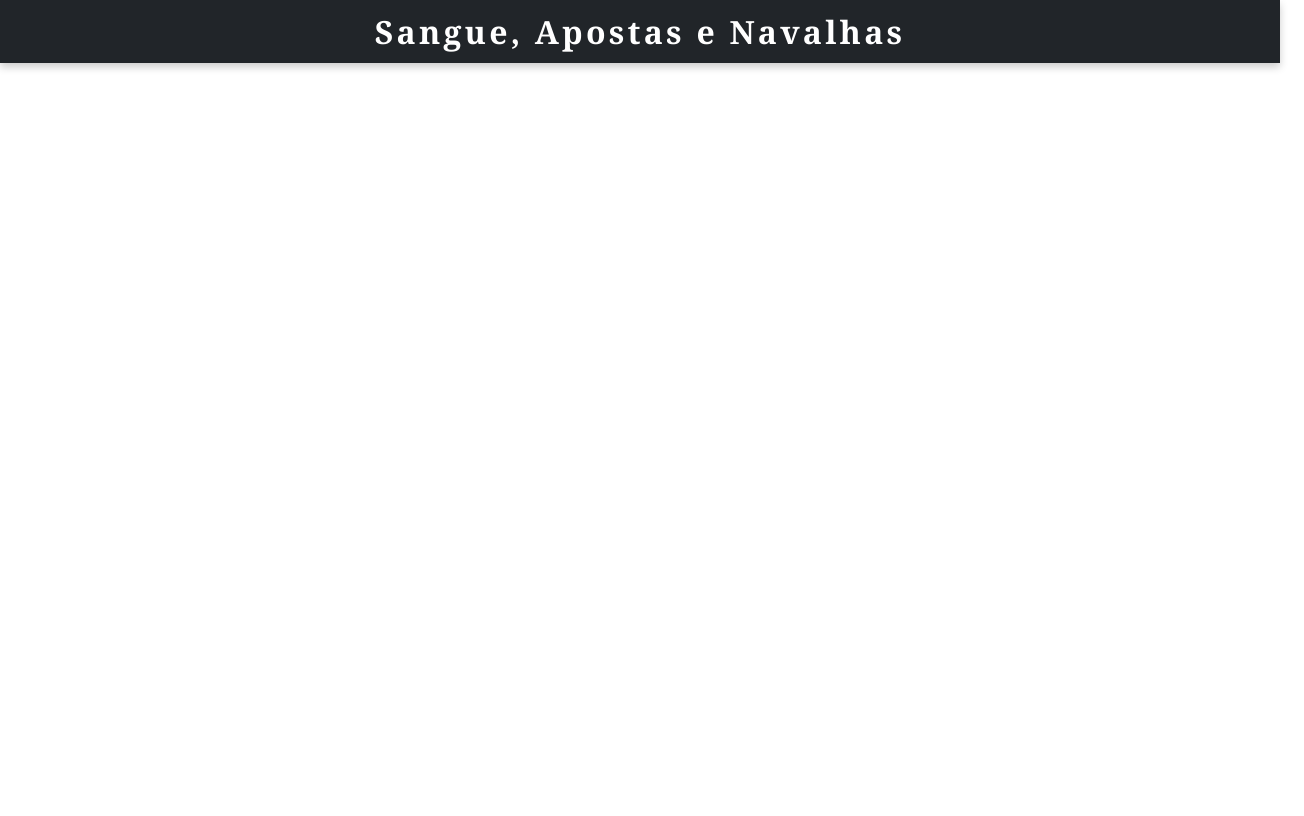
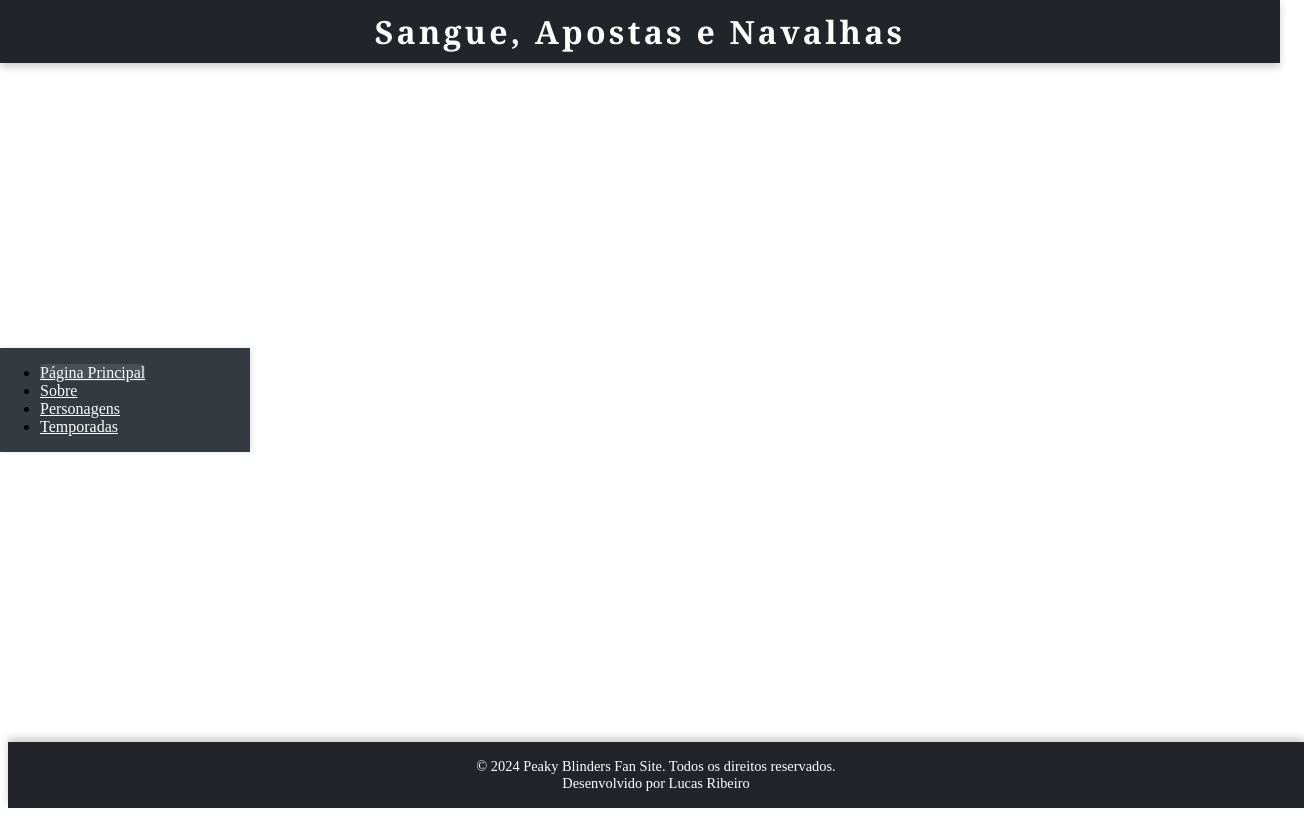
Before and after one commit to lucasribeiroti/projeto-angular, an Angular app in the folder peaky-blinders/: page / in a window 1280 px wide. Shown: the whole page, 1304 px wide, since content can reach past the window. Built offline with nearby package versions, Linux system fonts and the light colour scheme.

Commit message:
Ainda tentando ajustar

```diff
--- a/peaky-blinders/src/app/app.component.html
+++ b/peaky-blinders/src/app/app.component.html
@@ -1 +1,13 @@
-<app-cabecalho></app-cabecalho>
+<!-- app.component.html -->
+<div class="app-container">
+  <app-cabecalho></app-cabecalho>
+
+  <div class="main-content">
+    <app-menu-opcoes></app-menu-opcoes>
+    <main class="content">
+      <router-outlet></router-outlet>
+    </main>
+  </div>
+
+  <app-rodape></app-rodape>
+</div>
--- a/peaky-blinders/src/app/app.component.scss
+++ b/peaky-blinders/src/app/app.component.scss
@@ -0,0 +1,14 @@
+
+
+/* Container principal para organizar o layout */
+.app-container {
+  display: flex;
+  flex-direction: column;
+  min-height: 100vh; /* Garante que o contêiner ocupe pelo menos a altura total da tela */
+}
+
+
+.main-content {
+  display: flex;
+  flex: 1; /* Faz com que o conteúdo principal se expanda para preencher o espaço restante */
+}
--- a/peaky-blinders/src/app/componente/menu-opcoes/menu-opcoes.component.html
+++ b/peaky-blinders/src/app/componente/menu-opcoes/menu-opcoes.component.html
@@ -1,8 +1,21 @@
-<aside class="menu-opcoes">
-    <nav class="nav flex-column">
-      <a class="nav-link active" routerLink="/" routerLinkActive="active">Página Principal</a>
-      <a class="nav-link" routerLink="/sobre" routerLinkActive="active">Sobre</a>
-      <a class="nav-link" routerLink="/personagens" routerLinkActive="active">Personagens</a>
-      <a class="nav-link" routerLink="/temporadas" routerLinkActive="active">Temporadas</a>
-    </nav>
-  </aside>
+<nav class="navbar navbar-expand-lg navbar-dark bg-dark">
+    <div class="container-fluid">
+        <span class="navbar-toggler-icon"></span>
+      <div class="collapse navbar-collapse" id="navbarNav">
+        <ul class="navbar-nav">
+          <li class="nav-item">
+            <a class="nav-link" routerLink="/" routerLinkActive="active">Página Principal</a>
+          </li>
+          <li class="nav-item">
+            <a class="nav-link" routerLink="/sobre" routerLinkActive="active">Sobre</a>
+          </li>
+          <li class="nav-item">
+            <a class="nav-link" routerLink="/personagens" routerLinkActive="active">Personagens</a>
+          </li>
+          <li class="nav-item">
+            <a class="nav-link" routerLink="/temporadas" routerLinkActive="active">Temporadas</a>
+          </li>
+        </ul>
+      </div>
+    </div>
+  </nav>
--- a/peaky-blinders/src/app/componente/menu-opcoes/menu-opcoes.component.scss
+++ b/peaky-blinders/src/app/componente/menu-opcoes/menu-opcoes.component.scss
@@ -1,50 +1,28 @@
-/* Estilo para o menu lateral */
-.menu-lateral {
-    position: fixed;
-    top: 0;
-    left: 0;
-    width: 250px; /* Largura do menu */
-    height: 100%;
-    background-color: #343a40; /* Fundo escuro */
-    color: #fff; /* Texto branco */
-    box-shadow: 2px 0 5px rgba(0, 0, 0, 0.3); /* Sombra para separar do conteúdo */
-    z-index: 1000; /* Garantir que o menu esteja acima de outros conteúdos */
-    padding-top: 20px; /* Espaçamento no topo */
+/* Estilos do menu de navegação */
+.navbar {
+    position: fixed; /* Fixa o menu na tela */
+    top: 50%; /* Posiciona o topo do menu na metade da altura da tela */
+    left: 0; /* Posiciona o menu na borda esquerda */
+    transform: translateY(-50%); /* Centraliza verticalmente o menu */
+    width: 250px; /* Define a largura do menu */
+    background-color: #343a40; /* Cor de fundo do menu */
+    box-shadow: 2px 0 5px rgba(0, 0, 0, 0.1); /* Adiciona uma sombra para destaque */
+    z-index: 1000; /* Garante que o menu fique acima de outros elementos */
   }
 
   .nav-link {
-    color: #ddd; /* Cor dos links */
-    padding: 10px 20px;
-    text-decoration: none; /* Remove o sublinhado dos links */
-    font-size: 1.1rem; /* Tamanho da fonte */
-    transition: background-color 0.3s, color 0.3s; /* Transição suave para hover */
+    color: #fff; /* Cor do texto dos links */
+    font-size: 1rem; /* Tamanho da fonte */
+    transition: color 0.3s; /* Transição suave para hover */
   }
 
-  .nav-link.active, .nav-link:hover {
-    color: #fff; /* Cor do texto quando ativo ou em hover */
+  .nav-link:hover, .nav-link.active {
+    color: #f8f9fa; /* Cor do texto quando ativo ou em hover */
     background-color: #495057; /* Cor de fundo quando ativo ou em hover */
-    border-radius: 5px; /* Bordas arredondadas */
+    border-radius: 4px; /* Bordas arredondadas */
   }
 
-  .nav-link.active {
-    font-weight: bold; /* Destacar o link ativo */
+  .navbar-brand {
+    font-size: 1.5rem; /* Tamanho da fonte da marca */
+    color: #fff; /* Cor da marca */
   }
-
-  /* Ajustar o conteúdo para não sobrepor o menu lateral */
-  body {
-    margin-left: 250px; /* Deixe espaço para o menu lateral */
-    transition: margin-left 0.3s; /* Transição suave ao ajustar o espaço */
-  }
-
-  @media (max-width: 768px) {
-    .menu-lateral {
-      width: 100%; /* Menu ocupa toda a largura da tela em dispositivos móveis */
-      height: auto;
-      position: relative;
-      box-shadow: none; /* Remove a sombra para dispositivos móveis */
-    }
-
-    body {
-      margin-left: 0; /* Remove o espaço lateral em dispositivos móveis */
-    }
-  }
--- a/peaky-blinders/src/app/componente/rodape/rodape.component.html
+++ b/peaky-blinders/src/app/componente/rodape/rodape.component.html
@@ -1 +1,6 @@
-<p>rodape works!</p>
+<footer class="rodape">
+  <div class="container text-center py-4">
+    <p class="mb-0">© 2024 Peaky Blinders Fan Site. Todos os direitos reservados.</p>
+    <p class="mb-0">Desenvolvido por Lucas Ribeiro</p>
+  </div>
+</footer>
--- a/peaky-blinders/src/app/componente/rodape/rodape.component.scss
+++ b/peaky-blinders/src/app/componente/rodape/rodape.component.scss
@@ -0,0 +1,42 @@
+/* Estilos globais */
+html, body {
+  height: 100%;
+  margin: 0;
+}
+
+body {
+  display: flex;
+  flex-direction: column;
+}
+
+main {
+  flex: 1; /* Faz com que o conteúdo principal se expanda para preencher o espaço disponível */
+}
+
+/* Estilo para o rodapé */
+.rodape {
+    background-color: #212529; /* Cor de fundo escura para o rodapé */
+    color: #fff; /* Texto branco */
+    position: relative;
+    bottom: 0;
+    width: 100%;
+    box-shadow: 0 -4px 8px rgba(0, 0, 0, 0.2); /* Sombra para destacar o rodapé */
+    padding: 1rem; /* Adiciona um pouco de preenchimento */
+    text-align: center; /* Alinha o texto ao centro */
+}
+
+.rodape .container {
+    max-width: 1200px; /* Largura máxima do container */
+    margin: 0 auto; /* Centraliza o container */
+}
+
+.rodape p {
+    margin: 0;
+    font-size: 0.9rem; /* Tamanho da fonte do rodapé */
+}
+
+@media (max-width: 768px) {
+    .rodape p {
+      font-size: 0.8rem; /* Tamanho da fonte ajustado para dispositivos móveis */
+    }
+}
```
